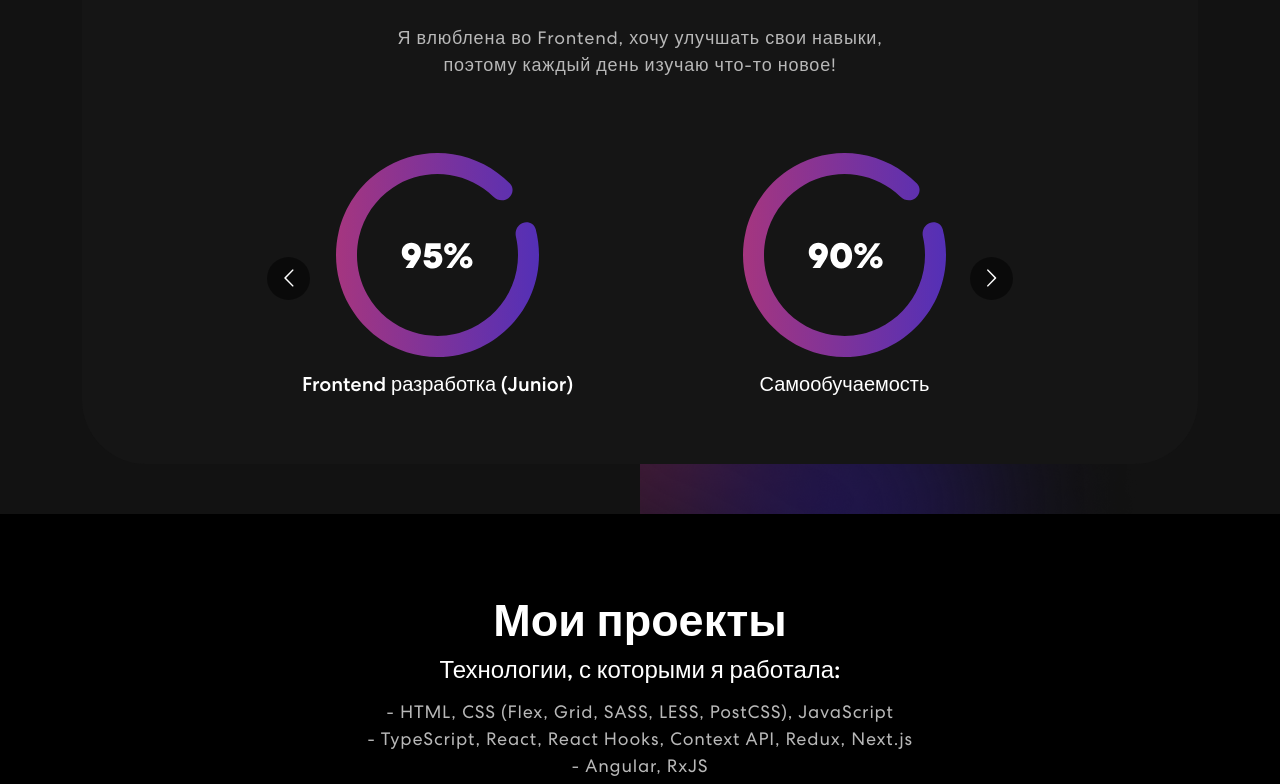
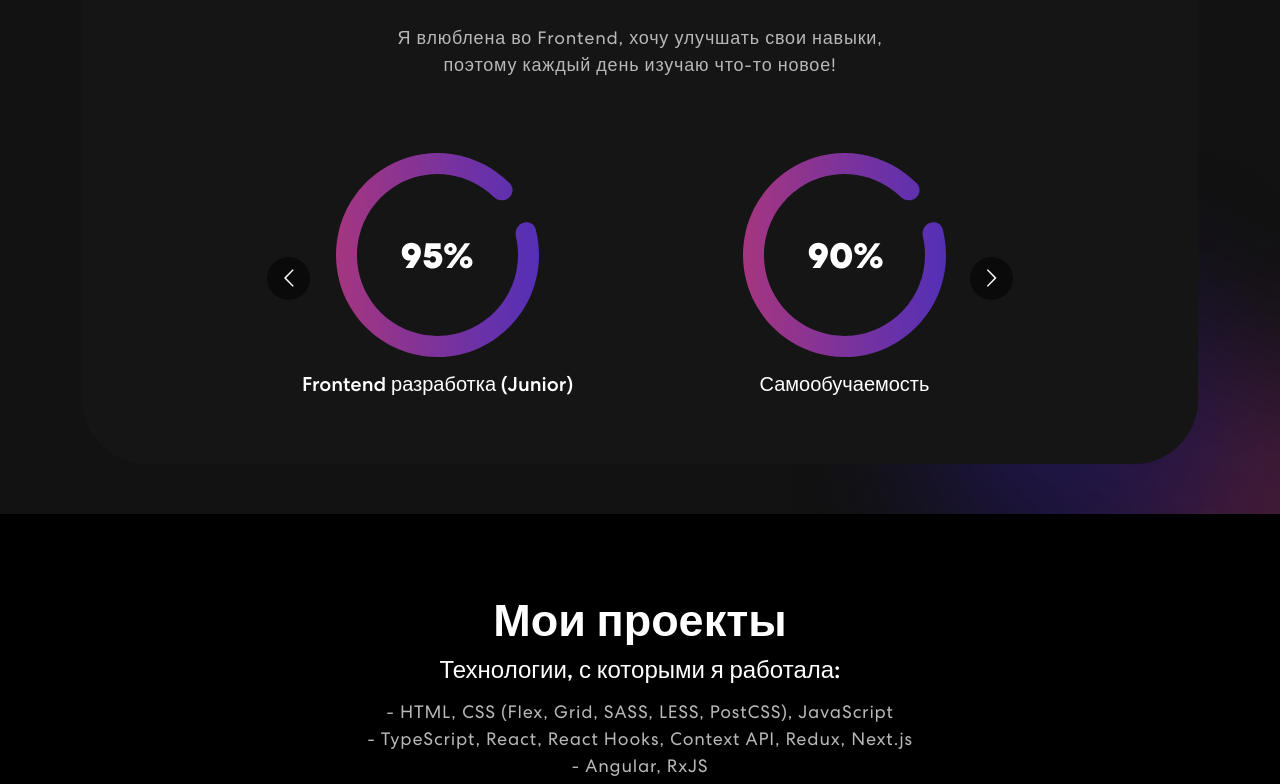
Before and after one commit to Savchhenko/Portfolio-Website-React, a React (Create React App) app: page / in a window 1280 px wide. Shown: the part 810-1594 px from the top of the page. Built offline with nearby package versions, Linux system fonts and the light colour scheme.

Commit message:
change css styles

```diff
--- a/src/App.css
+++ b/src/App.css
@@ -329,8 +329,10 @@ nav.navbar .navbar-toggler[aria-expanded="true"] .navbar-toggler-icon {
   margin: 0 auto 15px auto;
 }
 .background-image-left {
+  transform: rotate(180deg);
   top: 28%;
   position: absolute;
+  right: 0;
   bottom: 0;
   width: 40%;
   z-index: -4;
@@ -352,7 +354,7 @@ nav.navbar .navbar-toggler[aria-expanded="true"] .navbar-toggler-icon {
   font-size: 18px;
   letter-spacing: 0.8px;
   line-height: 1.5em;
-  margin: 14px auto 30px auto;
+  margin: 14px auto 90px auto;
   text-align: center;
   width: 56%;
 }
```
